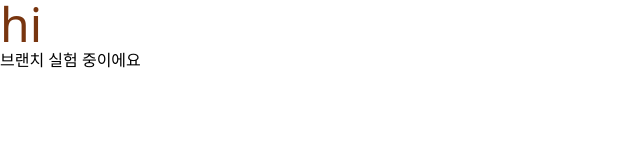
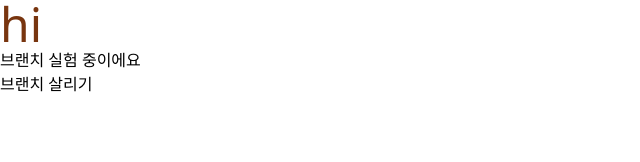
Before and after one commit to D-LINK-alpha/D-LINK-frontend, a React (Create React App) app: page / in a window 1280 px wide. Shown: the top 162 px of the page, without its empty margins (0-640 px from the left). Built offline with nearby package versions, Linux system fonts and the light colour scheme.

Commit message:
Test : 브랜치 살리기

```diff
--- a/src/App.js
+++ b/src/App.js
@@ -5,6 +5,7 @@ function App() {
           {/*tailwind 예시*/}
         <h1 className="text-amber-900 text-5xl">hi</h1>
           <p>브랜치 실험 중이에요</p>
+          <p>브랜치 살리기</p>
       </div>
   );
 }
```
